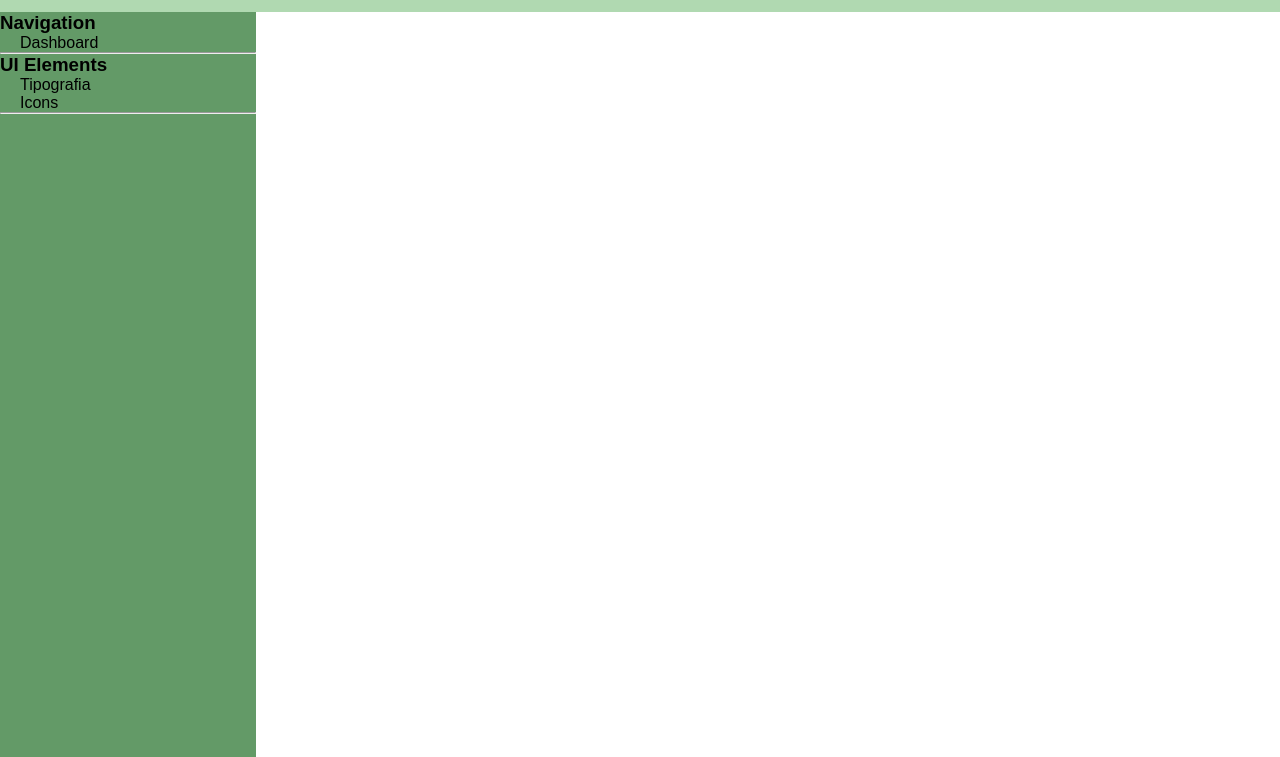
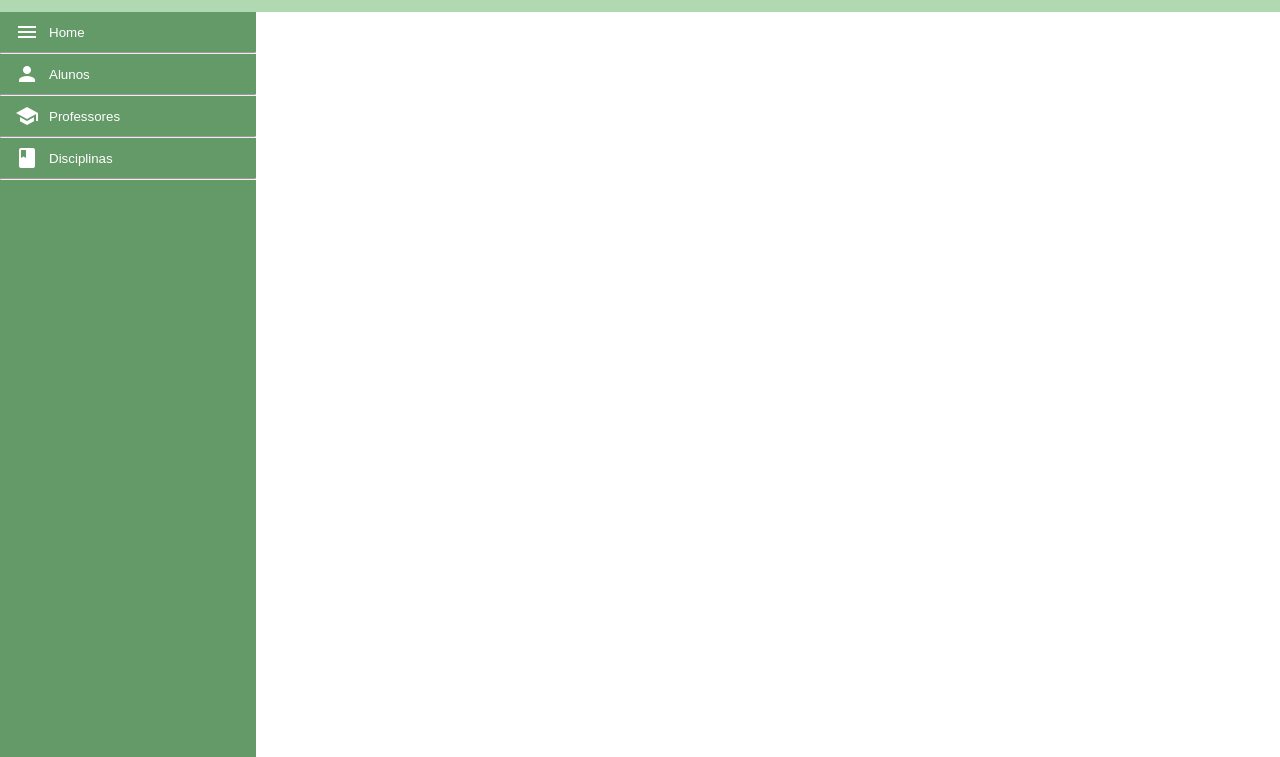
Before and after one commit to JoaoIFRN/dashboard_html_manha, a plain HTML site: page index.html in a window 1280 px wide. Shown: the part 58-815 px from the top of the page. Drawn offline with Linux system fonts and the light colour scheme.

Commit message:
Finalização do menu lateral

```diff
--- a/index.html
+++ b/index.html
@@ -20,22 +20,36 @@
     <!--FIM HEADER-->
 
     <div class="corpo">
-        <nav class="menu">
-            <h3>Navigation</h3>
-            <ul>
-                <li class="menu__link"><a>Dashboard</a></li>
-            </ul>
-            <hr>
-            <h3>UI Elements</h3>
-            <ul>
-                <li class="menu__link"><a>Tipografia</a></li>
-                <li class="menu__link"><a>Icons</a></li>
-            </ul>
-            <hr>
-        </nav>
-        <main class="principal">
+        <aside class="corpo__menu">
+            <nav class="corpo__menu__nav">
+                <button>
+                    <i class="material-icons">menu</i>
+                    <span>Home</span>
+                </button>
+                <hr>
+                <button>
+                    <i class="material-icons">person</i>
+                    <span>Alunos</span>
+                </button>
+                <hr>
+                <button>
+                    <i class="material-icons">school</i>
+                    <span>Professores</span>
+                </button>
+                <hr>
+                <button>
+                    <i class="material-icons">class</i>
+                    <span>Disciplinas</span>
+                </button>
+                <hr>
+            </nav>
+        </aside>
+        <!--FIM MENU-->
+
+        <main class="corpo__principal">
         </main>
     </div>
+    <!--FIM CORPO-->
 
 </body>
 </html>
--- a/style.css
+++ b/style.css
@@ -54,43 +54,26 @@ body {
     height: calc(100vh - var(--altura_cabecalho));
 }
 
-.menu{
+.corpo__menu {
     width: 20%;
     height: 100%;
     background-color: var(--cor_menu_lateral);
 }
 
-.menu__link{
-    padding-left: 20px;
+.corpo__menu__nav button {
+    width: 100%;
+    height: 40px;
+    border: 0;
+    background: transparent;
+    display: flex;
+    align-items: center;
+    color: white;
+    cursor: pointer;
+    gap: 10px;
+    padding-left: 15px;
 }
 
-.menu__link:hover {
-    background-color: cyan;
-    cursor: pointer;
+.corpo__menu__nav button:hover {
+    background: #D9BF77;
+    color: black;
 }
-
-
-
-/*
-@media (max-width : 500px) {
-    .menu {
-        display: none;
-    }
-}
-
-@media (min-width : 500px) and (max-width : 600px)  {
-    .menu {
-        background-color: blue;
-    }
-}
-
-@keyframes animacao {
-    from {
-        background-color: red;
-    }
-
-    to {
-        background-color: blue;
-    }
-}
-*/
```
